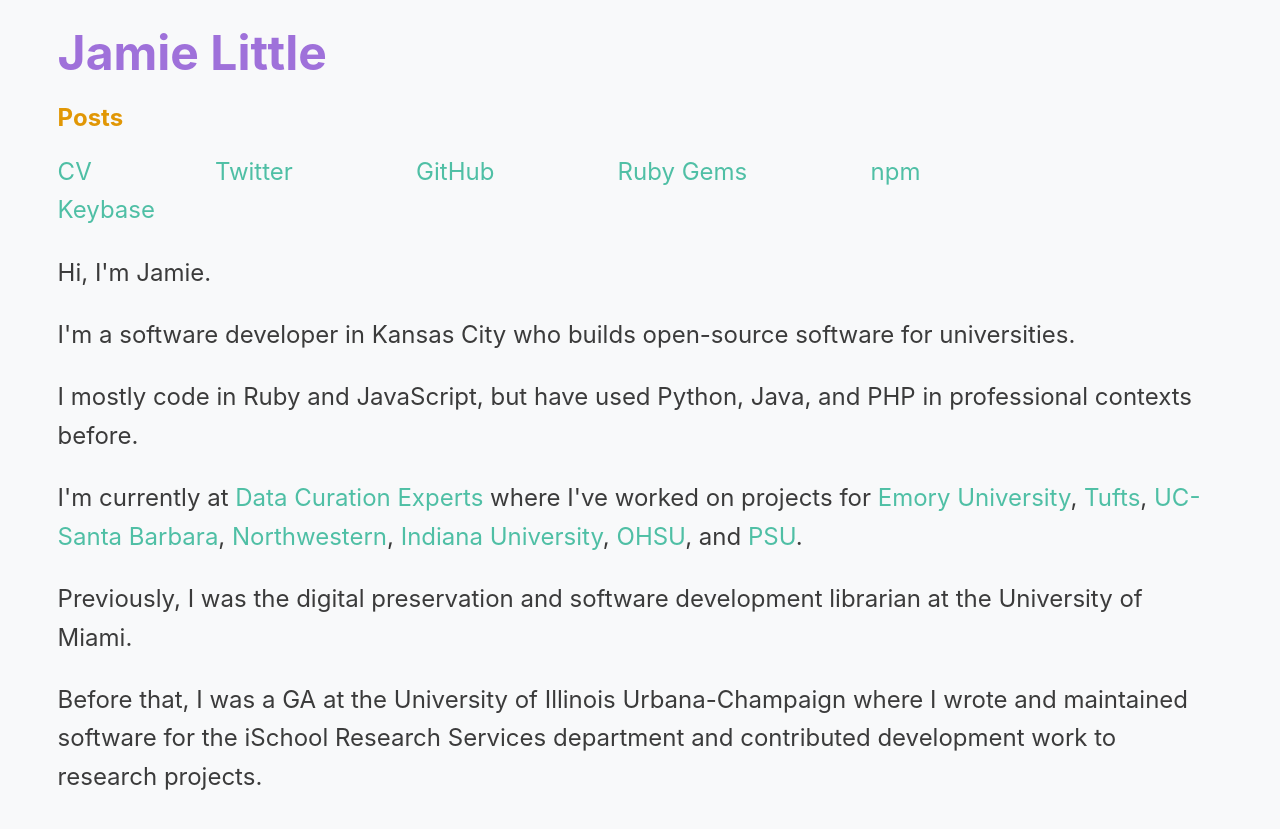
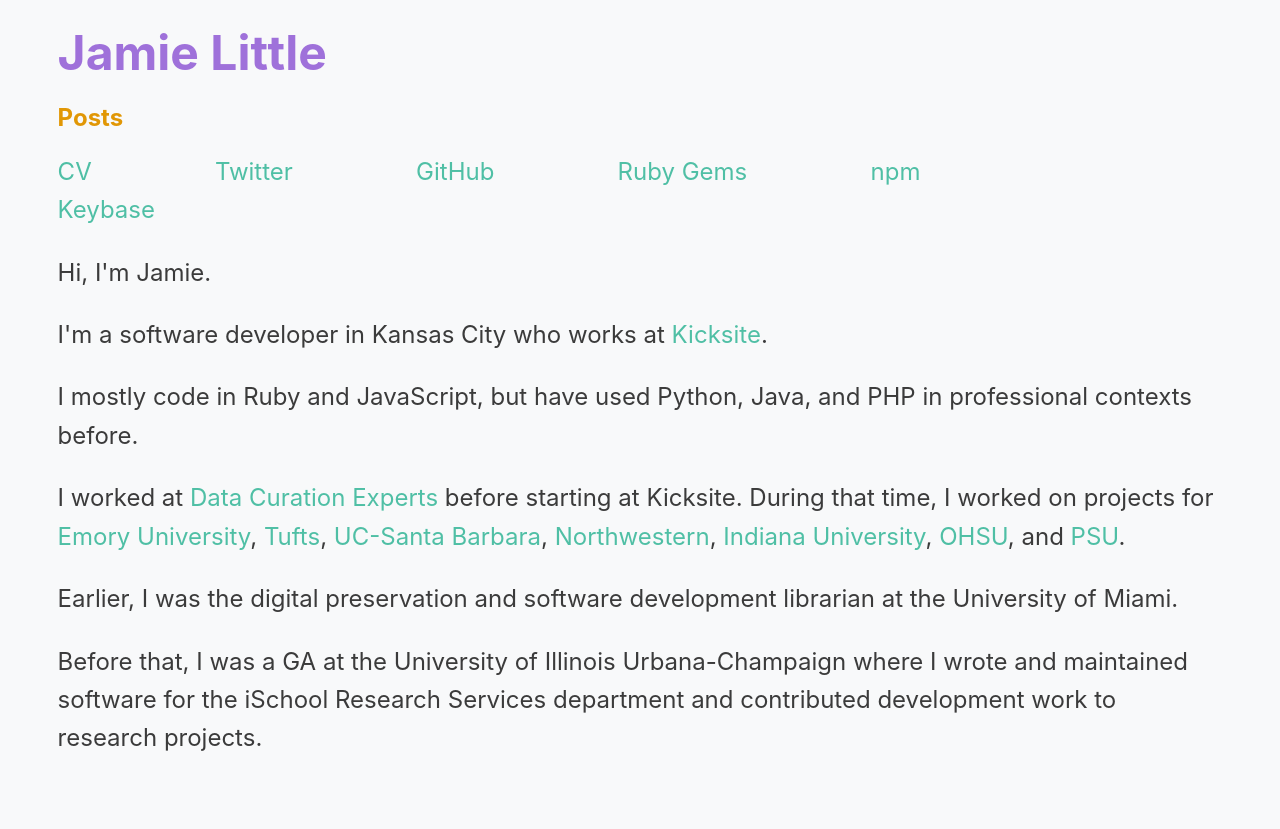
Before and after one commit to little9/little9.github.io, a Jekyll site: the page built from index.html, in a window 1280 px wide. Shown: the top 829 px of the page. Built offline with Jekyll 4.4.1, drawn with Linux system fonts in a browser that asks for light colours; nearby versions of some CDN libraries.

Commit message:
2020 Update

```diff
--- a/_includes/head.html
+++ b/_includes/head.html
@@ -5,7 +5,7 @@
   <meta name="description" content="{{page.description}}" />
   <meta name="yandex-verification" content="6ee1ce0037c6859d" />
   <script type="application/ld+json">
- { "@context": "http://schema.org", "@type": "Person", "name": "Jamie Little", "jobTitle": "Software Developer", "affiliation": "Data Curation Experts", "additionalName": "James", "url": "http://jamielittle.org",
+ { "@context": "http://schema.org", "@type": "Person", "name": "Jamie Little", "jobTitle": "Software Developer", "affiliation": "Kicksite", "additionalName": "James", "url": "http://jamielittle.org",
 "homeLocation":"Kansas City", "address": { "@type": "PostalAddress", "addressLocality": "Kansas City", "addressRegion":
 "Missouri" }, "sameAs": [ "http://twitter.com/ajamielittle" ] }
   </script>
--- a/index.html
+++ b/index.html
@@ -1,21 +1,21 @@
 ---
 layout: default
-description: Software Developer @ Data Curation Experts
+description: About Me
 ---
 
 <div class="home">
   <p>Hi, I'm Jamie.</p>
   <p>
-    I'm a software developer in Kansas City who builds open-source software for universities.
+    I'm a software developer in Kansas City who works at <a href="https://kicksite.com">Kicksite</a>.
   </p>
   <p>I mostly code in Ruby and JavaScript, but have used Python, Java, and PHP in professional contexts before.
   </p>
-  <p>I'm currently at <a href="https://curationexperts.com">Data Curation Experts</a> where I've worked on projects for <a
+  <p>I worked at <a href="https://curationexperts.com">Data Curation Experts</a> before starting at Kicksite. During that time, I worked on projects for <a
       href="https://github.com/curationexperts/laevigata">Emory University</a>, <a href="https://github.com/curationexperts/epigaea">Tufts</a>,
     <a href="https://github.com/curationexperts/aster">UC-Santa Barbara</a>, <a href="https://github.com/avalonmediasystem/avalon-iiif-player">Northwestern</a>,
     <a href="https://github.com/avalonmediasystem/avalon-iiif-player">Indiana University</a>, <a href="https://github.com/curationexperts/mahonia">OHSU</a>,
     and <a href="https://github.com/psu-stewardship/scholarsphere">PSU</a>.
-    <p>Previously, I was the digital preservation and software development librarian at the University of Miami.</p>
+    <p>Earlier, I was the digital preservation and software development librarian at the University of Miami.</p>
     <p>Before that, I was a GA at the University of Illinois Urbana-Champaign where I wrote and maintained software for the
       iSchool Research Services department and contributed development work to research projects.</p>
 </div>
```
